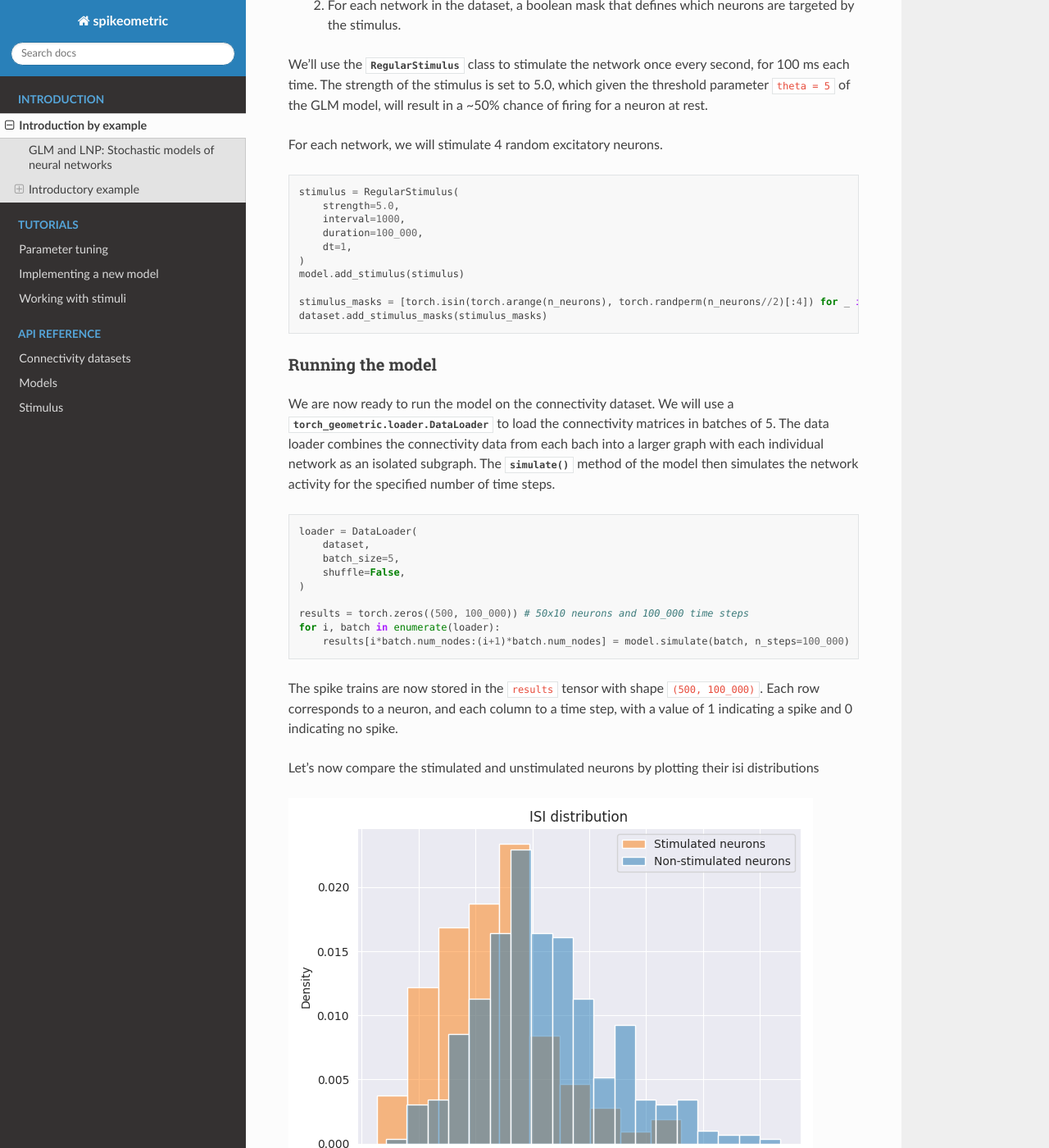
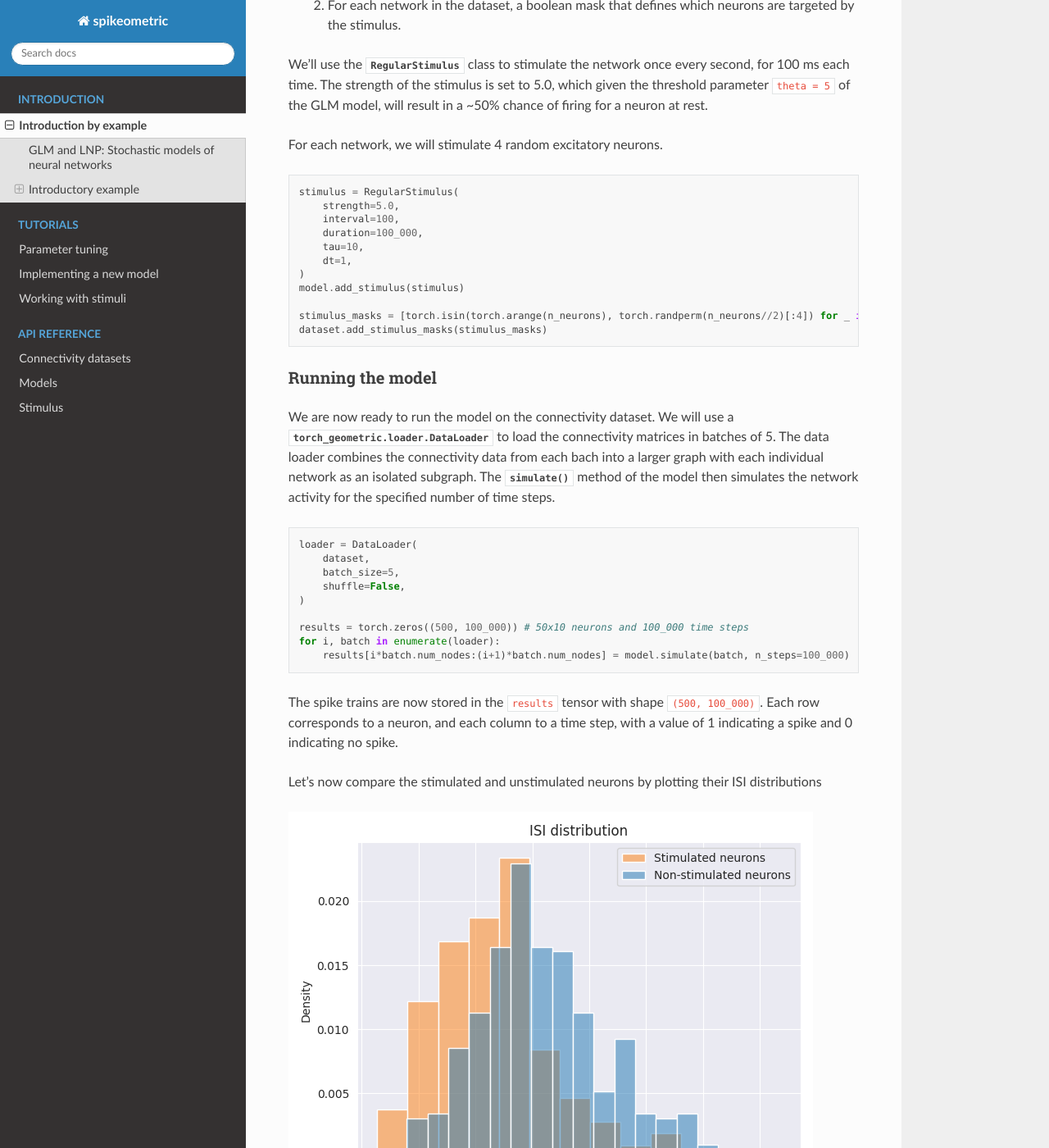
Before and after one commit to bioAI-Oslo/Spikeometric, a Sphinx documentation site: the page built from docs/introduction/introduction.rst, in a window 1280 px wide and 1400 px high, scrolled down 2733 px. Shown: the whole window at 82% size. Built offline with Sphinx 7.4.7 and the Read the Docs theme 2.0.0, drawn with Linux system fonts in a browser that asks for light colours; pages that are not in the unit, such as notebooks, are missing from menus.

Commit message:
Fixed typo

```diff
--- a/docs/introduction/introduction.rst
+++ b/docs/introduction/introduction.rst
@@ -117,8 +117,9 @@
 
     stimulus = RegularStimulus(
         strength=5.0,
-        interval=1000,
+        interval=100,
         duration=100_000,
+        tau=10,
         dt=1,
     )
     model.add_stimulus(stimulus)
@@ -150,7 +151,7 @@
 The spike trains are now stored in the ``results`` tensor with shape ``(500, 100_000)``. Each row corresponds to a neuron,
 and each column to a time step, with a value of 1 indicating a spike and 0 indicating no spike.
 
-Let's now compare the stimulated and unstimulated neurons by plotting their isi distributions
+Let's now compare the stimulated and unstimulated neurons by plotting their ISI distributions
 
 .. image:: ../_static/isi_distribution.png
 
```
